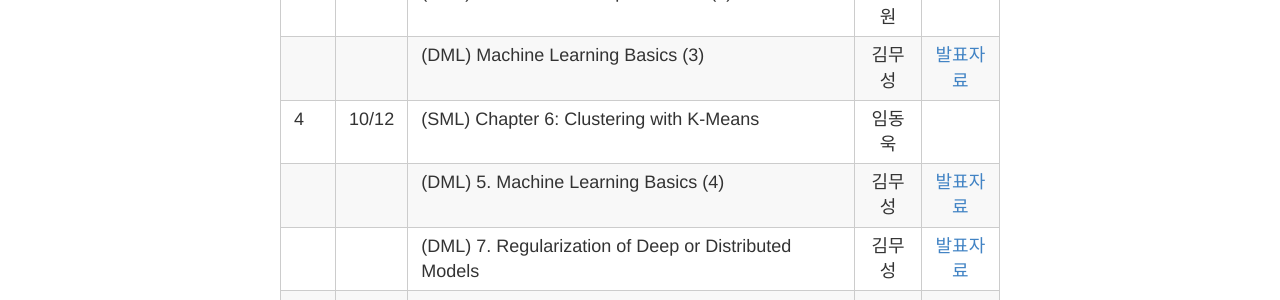
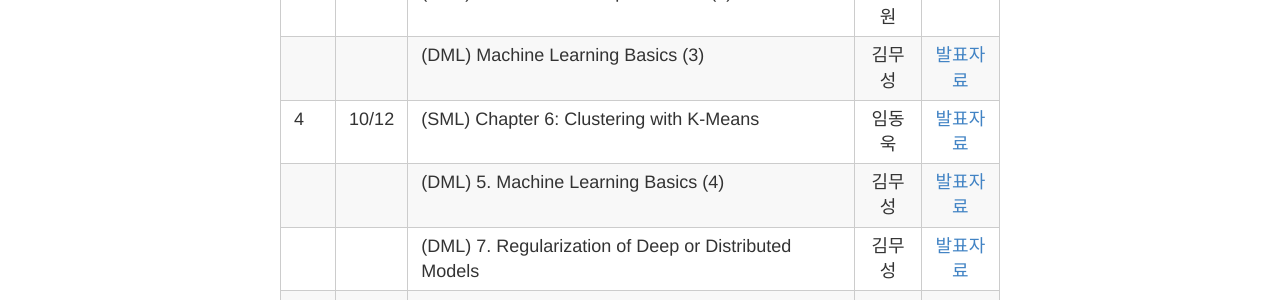
Before and after one commit to songorithm/ML, a Jekyll site: the page built from _posts/2015-12-1-SCHEDULE.md, in a window 1280 px wide and 900 px high, scrolled down 3322 px. Shown: the part 255-555 px from the top of the window. Built offline with Jekyll 4.4.1, drawn with Linux system fonts in a browser that asks for light colours; Markdown is read by kramdown in place of the engine named in the settings.

Commit message:
Update 2015-12-1-SCHEDULE.md

```diff
--- a/_posts/2015-12-1-SCHEDULE.md
+++ b/_posts/2015-12-1-SCHEDULE.md
@@ -84,7 +84,7 @@
 |   |    | (DML) Machine Learning Basics (2) | 김무성  |[발표자료](http://nbviewer.ipython.org/github/songorithm/ML/blob/master/part2/study01/dml05/05_Machine_Learning_Basics.ipynb)   |
 | 3 |9/14| (DML) Feedforward Deep Networks (2)  | 최정원  |   |
 |   |    | (DML) Machine Learning Basics (3) | 김무성  |[발표자료](http://nbviewer.ipython.org/github/songorithm/ML/blob/master/part2/study01/dml05/05_Machine_Learning_Basics.ipynb)   |
-| 4 |10/12| (SML) Chapter 6: Clustering with K-Means  | 임동욱  |   |
+| 4 |10/12| (SML) Chapter 6: Clustering with K-Means  | 임동욱  |[발표자료](https://drive.google.com/file/d/0Bw594TdiBdAUTV9HMUtRR1h4U3M/view)   |
 |   |     | (DML) 5. Machine Learning Basics (4)   | 김무성   | [발표자료](http://nbviewer.ipython.org/github/songorithm/ML/blob/master/part2/study01/dml05/05_Machine_Learning_Basics.ipynb)  |
 |   |     | (DML) 7. Regularization of Deep or Distributed Models   | 김무성 | [발표자료](http://nbviewer.ipython.org/github/songorithm/ML/blob/master/part2/study04/dml07/7_Regularization_of_Deep_or_Distributed_Models.ipynb)  |
 | 5 |10/26| (SML) Chapter 7: Dimensionality Reduction with PCA  | 윤성원  |   |
```
